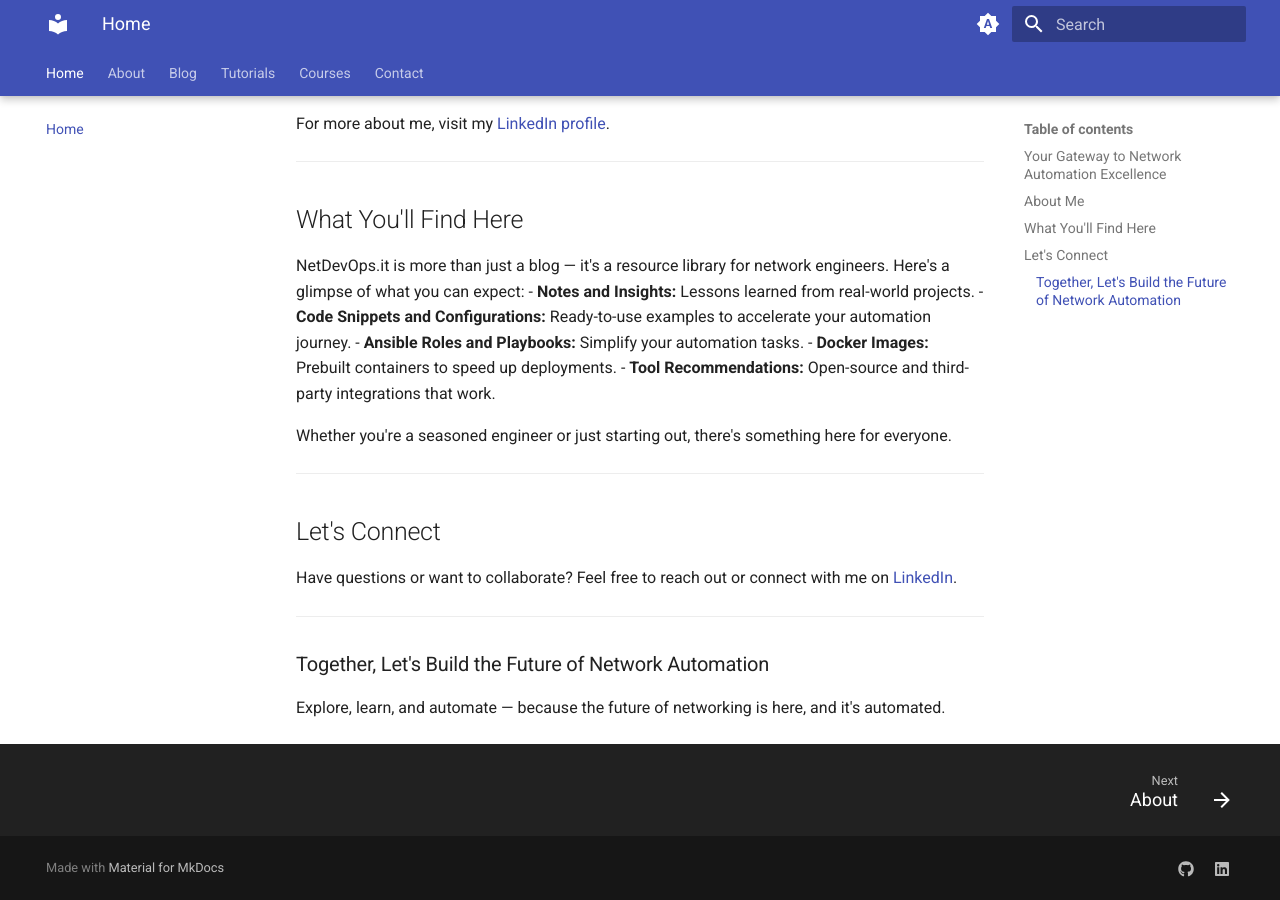
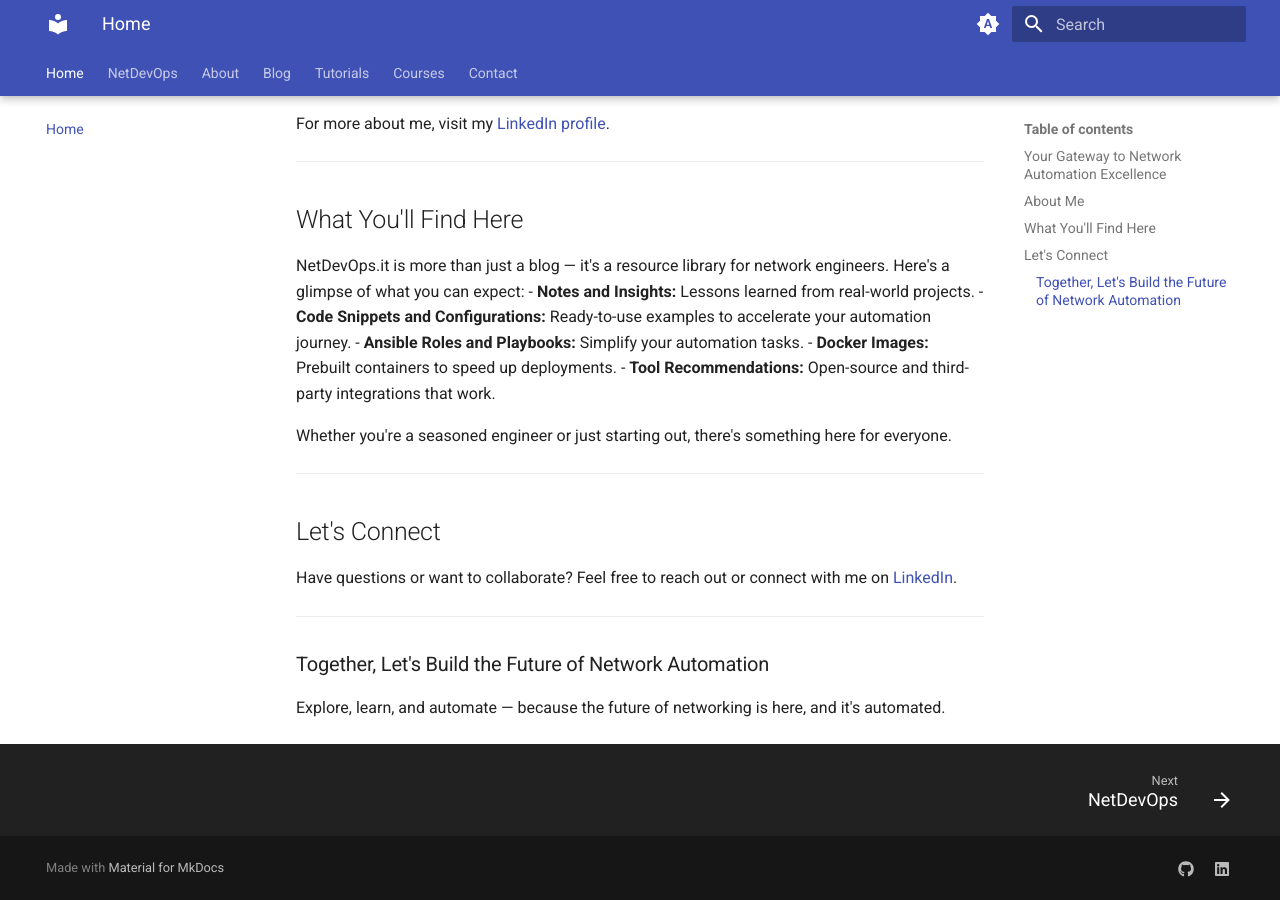
Before and after one commit to bsmeding/bsmeding.github.io, an MkDocs documentation site: the page built from docs/index.md, in a window 1280 px wide and 900 px high, scrolled down 707 px. Built offline with MkDocs 1.6.1 and Material for MkDocs 9.7.7, drawn with Linux system fonts in a browser that asks for light colours.

Commit message:
add aboutme and what is netdevops

```diff
--- a/mkdocs.yml
+++ b/mkdocs.yml
@@ -25,6 +25,7 @@ plugins:
 
 nav:
   - Home: index.md
+  - NetDevOps: netdevops.md
   - About: about.md
   - Blog:
     - blog/index.md
```
